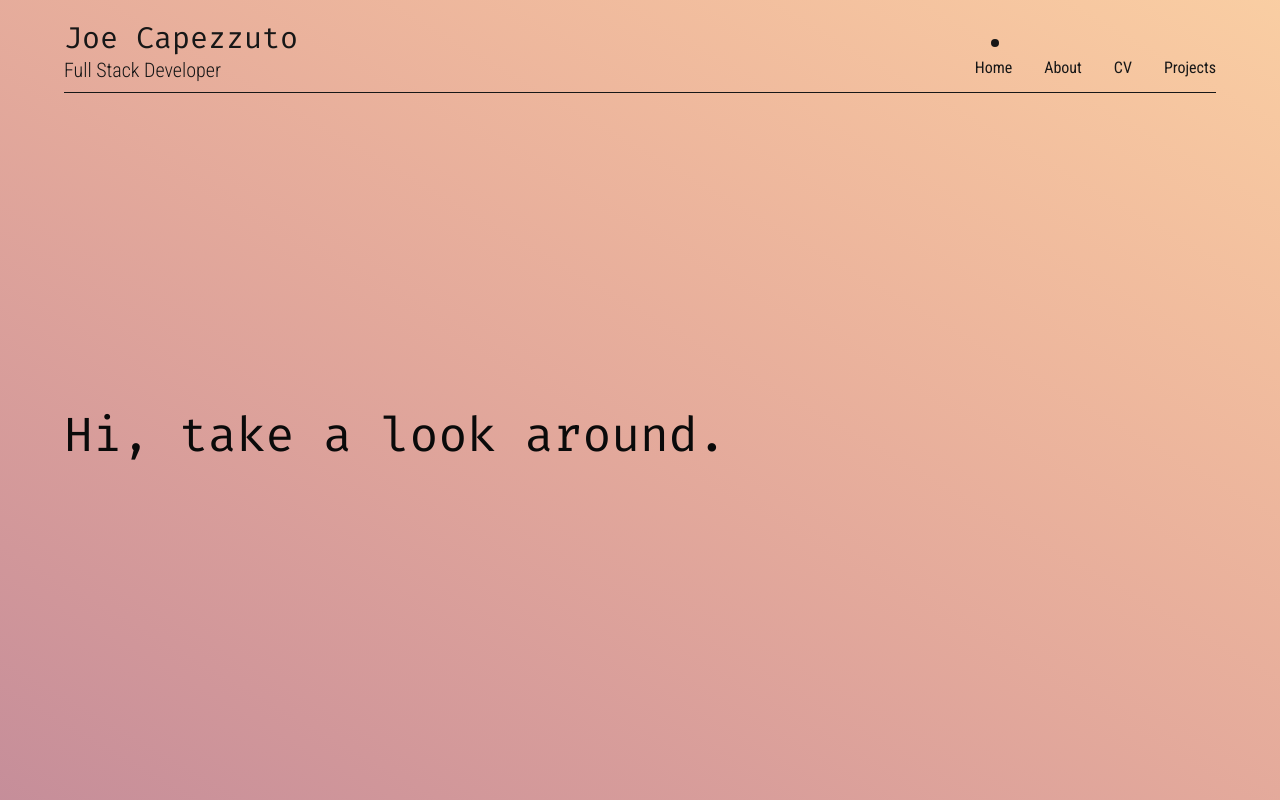
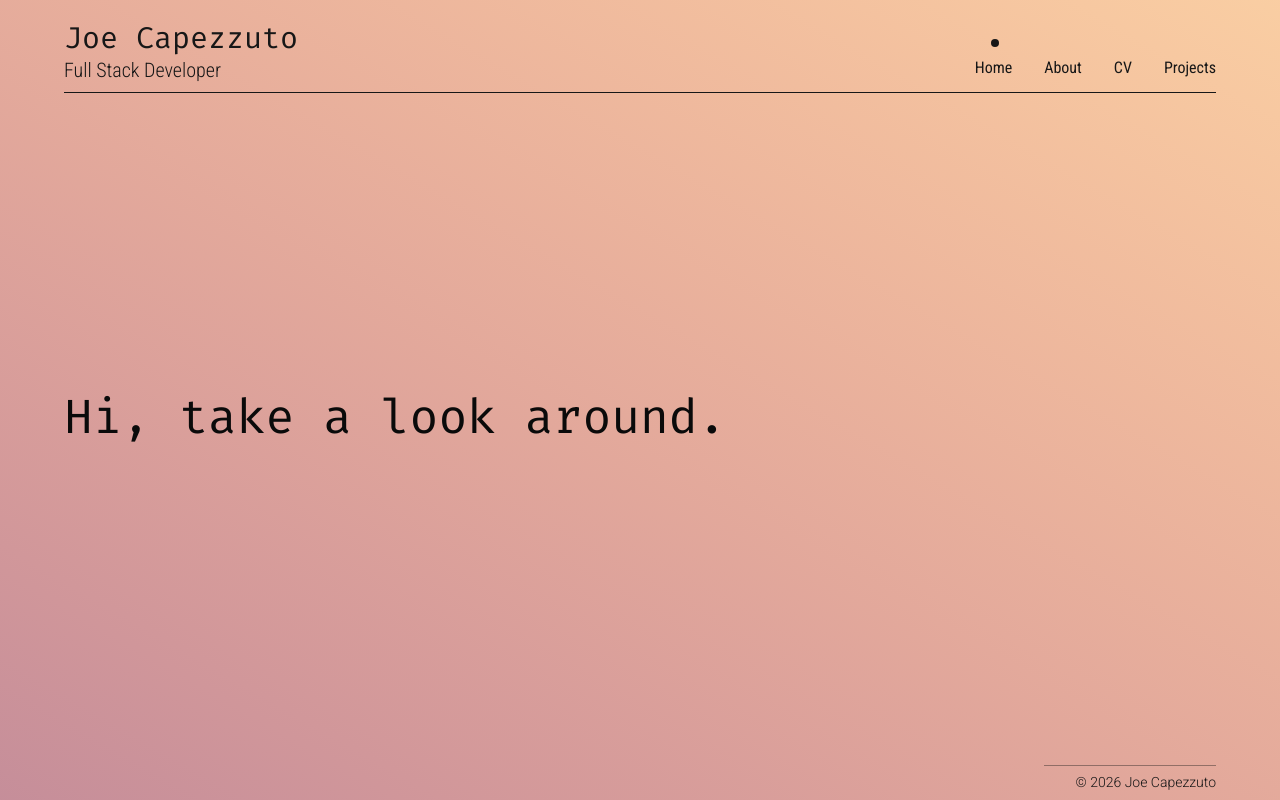
Before and after one commit to Capezzuto/portfolio-v2, a Next.js app: page / in a window 1280 px wide. Built offline with nearby package versions, Linux system fonts and the light colour scheme.

Commit message:
Create Footer component (#5)

```diff
--- a/src/app/(static)/layout.tsx
+++ b/src/app/(static)/layout.tsx
@@ -1,5 +1,6 @@
 import React from 'react';
 import Header from './_components/Header';
+import Footer from '../_components/Footer';
 
 const StaticLayout = ({ children }: { children: React.ReactNode }) => {
 	return (
@@ -7,6 +8,7 @@ const StaticLayout = ({ children }: { children: React.ReactNode }) => {
 			<div className='max-w-xl md:max-w-3xl lg:max-w-4xl xl:max-w-6xl min-h-screen mx-auto px-6 md:px-4 lg:px-0 flex flex-col flex-start'>
 				<Header />
 				<main className='flex-1 flex pt-17 pb-17 md:pt-20 md:pb-20'>{children}</main>
+				<Footer />
 			</div>
 		</div>
 	);
--- /dev/null
+++ b/src/app/_components/Footer.tsx
@@ -0,0 +1,15 @@
+import React from 'react';
+
+interface FooterProps {}
+
+const Footer = (props: FooterProps) => {
+	return (
+		<footer className='flex justify-end'>
+			<p className='font-(family-name:--font-roboto) text-sm pl-8 pt-1.5 pb-2 font-light border-t border-t-foreground/40'>
+				&copy; {new Date().getFullYear()} Joe Capezzuto
+			</p>
+		</footer>
+	);
+};
+
+export default Footer;
```
